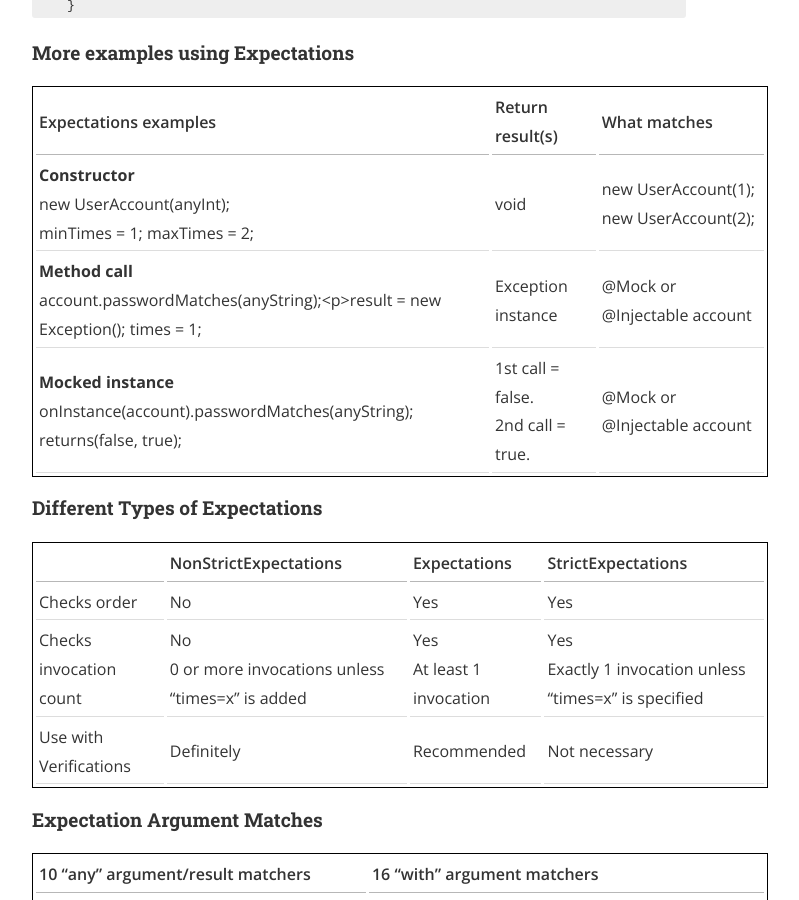
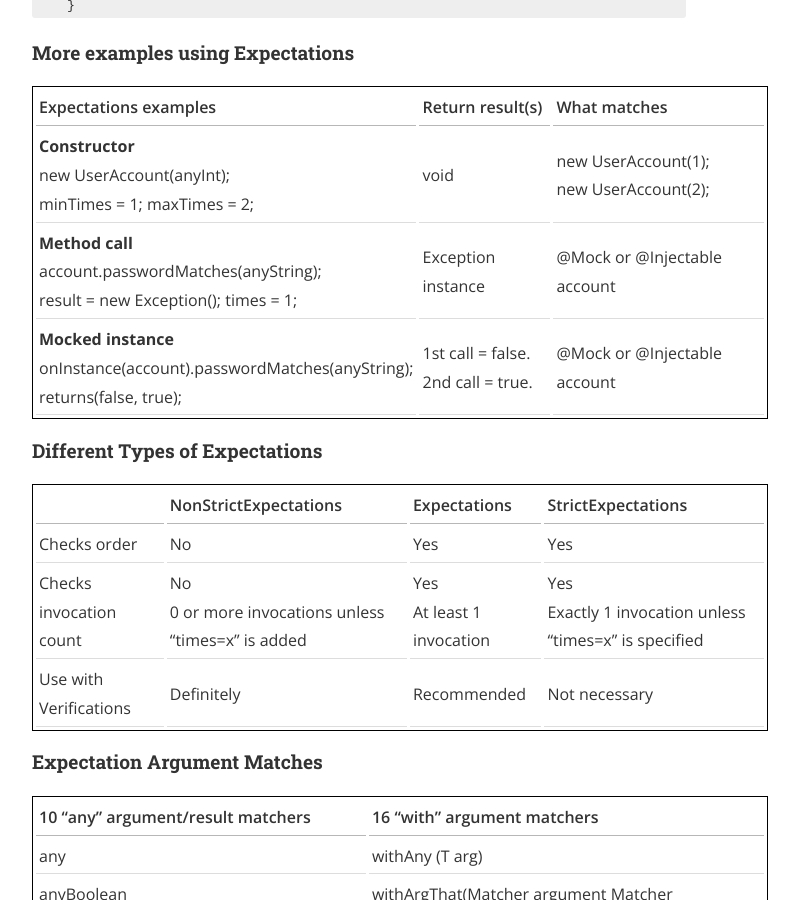
Before and after one commit to eing/eing.github.io, a Jekyll site: the page built from _posts/2015-11-18-Unit-Testing-With-JMockit-Part1.markdown, in a window 1280 px wide and 900 px high, scrolled down 1666 px. Shown: the whole window, without its empty margins (240-1039 px from the left). Built offline with Jekyll 4.4.1, drawn with Linux system fonts in a browser that asks for light colours; nearby versions of some CDN libraries; comment, search, counter and statistics services are not loaded; a style sheet for code colours, icons or effects is not loaded.

Commit message:
fix line break in table

```diff
--- a/_posts/2015-11-18-Unit-Testing-With-JMockit-Part1.markdown
+++ b/_posts/2015-11-18-Unit-Testing-With-JMockit-Part1.markdown
@@ -51,7 +51,7 @@
 | Expectations examples | Return result(s) | What matches |
 | --------------------- | ---------------- | ------------ |
 | <b>Constructor</b><br>new UserAccount(anyInt);<br>minTimes = 1; maxTimes = 2; | void | new UserAccount(1); <br> new UserAccount(2); |
-| <b>Method call</b><br>account.passwordMatches(anyString);<p>result = new Exception(); times = 1; | Exception instance | @Mock or @Injectable account |
+| <b>Method call</b><br>account.passwordMatches(anyString);<br>result = new Exception(); times = 1; | Exception instance | @Mock or @Injectable account |
 | <b>Mocked instance</b><br>onInstance(account).passwordMatches(anyString);<br> returns(false, true); | 1st call = false.<br>2nd call = true. | @Mock or @Injectable account|
 
 
```
